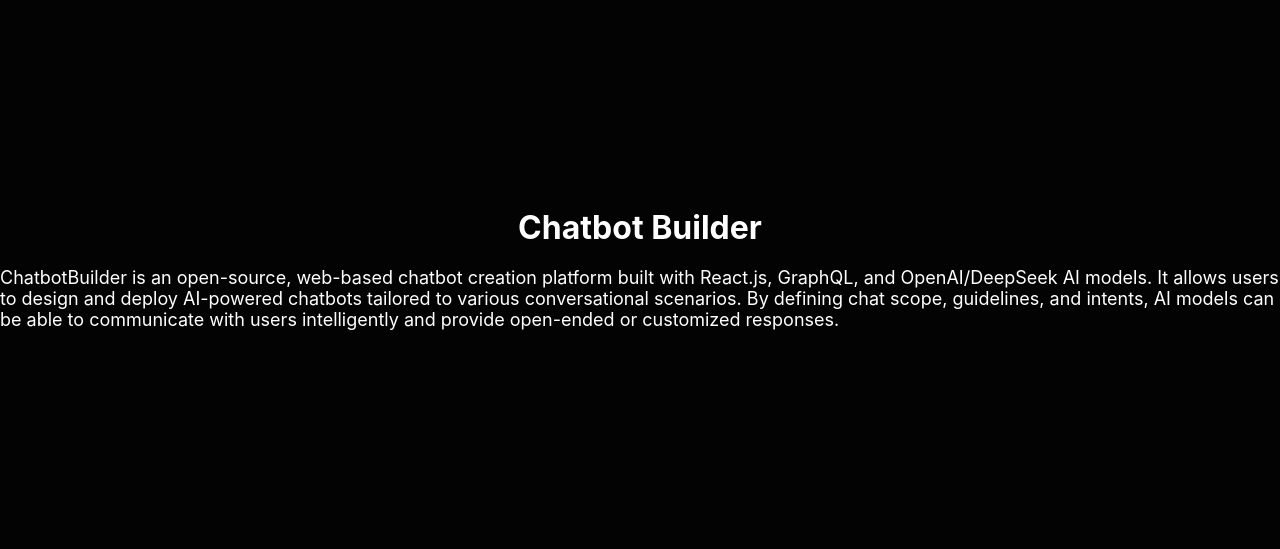
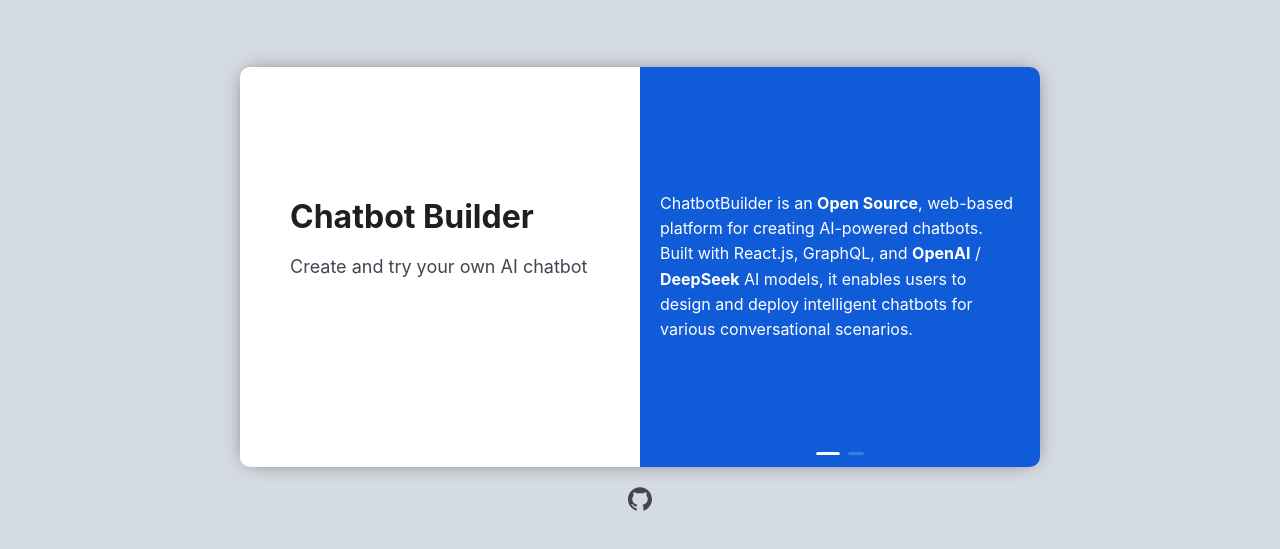
Before and after one commit to bobbylkchao/ChatbotBuilder, a React (Create React App) app in the folder app/: page / in a window 1280 px wide. Shown: the part 101-650 px from the top of the page. Built offline with nearby package versions, Linux system fonts and the light colour scheme; no server answers.

Commit message:
Update: sign in page

```diff
--- a/app/src/components/auth-wrapper/styled.tsx
+++ b/app/src/components/auth-wrapper/styled.tsx
@@ -11,7 +11,8 @@
   flex-direction: column;
   height: 100%;
   background-color: ${themeConfig.backgroundColor.lighter};
-  width: 200px;
+  width: 250px;
+  min-width: 250px;
 `
 
 export const StyledRightContainer = styled.div`
@@ -19,6 +20,7 @@
   flex-direction: column;
   height: 100%;
   width: 100%;
+  min-width: 800px;
   padding: 0 15px;
   background-color: #ffffff;
   color: ${themeConfig.textColor.lighter};
--- a/app/src/components/github-icon/index.tsx
+++ b/app/src/components/github-icon/index.tsx
@@ -3,10 +3,15 @@
 import { GithubOutlined } from '@ant-design/icons'
 import { Wrapper } from './styled'
 
-const GitHubIcon = (): React.ReactElement => {
+interface GitHubIconArgs {
+  color?: string
+  flex?: string | number
+}
+
+const GitHubIcon = ({ color, flex }: GitHubIconArgs): React.ReactElement => {
   return (
-    <Wrapper>
-      <Link to={process.env.REACT_APP_APP_REPO || ''} target="_blank" rel="noopener noreferrer">
+    <Wrapper color={color} flex={flex}>
+      <Link to={process.env.REACT_APP_APP_REPO || ''} target="_blank" rel="noopener noreferrer" title='ChatbotBuilder Github Repo'>
         <GithubOutlined/>
       </Link>
     </Wrapper>
--- a/app/src/components/github-icon/styled.tsx
+++ b/app/src/components/github-icon/styled.tsx
@@ -1,15 +1,15 @@
 import styled from 'styled-components'
 import { themeConfig } from '../../theme/config'
 
-export const Wrapper = styled.div`
+export const Wrapper = styled.div<{ color?: string, flex?: string | number }>`
   display: flex;
-  flex: 1;
+  flex: ${({ flex }) => flex || 1};
   align-items: end;
   justify-content: center;
   padding-bottom: 20px;
 
   a {
-    color: ${themeConfig.textColor.primary};
+    color: ${({ color }) => color || themeConfig.textColor.primary};
   }
 
   span {
--- a/app/src/components/google-sign-in/index.tsx
+++ b/app/src/components/google-sign-in/index.tsx
@@ -79,7 +79,6 @@
             toast.error('Login Failed')
           }
         }}
-        theme='outline'
         text='signin_with'
         containerProps={{
           style: {
--- a/app/src/components/header/styled.tsx
+++ b/app/src/components/header/styled.tsx
@@ -1,14 +1,14 @@
 import styled from 'styled-components'
 import { themeConfig } from '../../theme/config'
 
-export const HeaderH1 = styled.h1`
-  color: ${themeConfig.textColor};
+export const HeaderH1 = styled.h1<{ color?: string }>`
+  color: ${({ color }) => color || themeConfig.textColor};
   margin: 10px 0;
   display: flex;
 `
 
-export const HeaderH2 = styled.h2`
-  color: ${themeConfig.textColor.primary};
+export const HeaderH2 = styled.h2<{ color?: string }>`
+  color: ${({ color }) => color || themeConfig.textColor.primary};
   font-size: ${themeConfig.textSize.large};
   margin: 10px 0;
   display: flex;
--- /dev/null
+++ b/app/src/pages/sign-in/carousel.tsx
@@ -0,0 +1,22 @@
+import React from 'react'
+import { Carousel } from 'antd'
+import { CarouselItemContainer } from './styled'
+
+const SignInCarousel: React.FC = () => {
+  return (
+    <Carousel autoplay={true} autoplaySpeed={5000}>
+      <CarouselItemContainer>
+        <div style={{ padding: 20 }}>
+          <p>ChatbotBuilder is an <b>Open Source</b>, web-based platform for creating AI-powered chatbots. Built with React.js, GraphQL, and <b>OpenAI</b> / <b>DeepSeek</b> AI models, it enables users to design and deploy intelligent chatbots for various conversational scenarios.</p>
+        </div>
+      </CarouselItemContainer>
+      <CarouselItemContainer>
+        <div style={{ padding: 20 }}>
+          <p>By defining chat scope, guidelines, and intents, users can shape how the chatbot interacts, ensuring meaningful and context-aware conversations. Whether for <b>open-ended</b> or <b>tailored</b> responses, ChatbotBuilder enhances AI-driven communication with ease.</p>
+        </div>
+      </CarouselItemContainer>
+    </Carousel>
+  )
+}
+
+export default SignInCarousel
--- a/app/src/pages/sign-in/index.tsx
+++ b/app/src/pages/sign-in/index.tsx
@@ -2,17 +2,35 @@
 import { Wrapper } from '../../components/wrapper/styled'
 import { HeaderH1, HeaderH2 } from '../../components/header/styled'
 import GoogleSignIn from '../../components/google-sign-in'
-import { SignInContainer } from './styled'
+import { SignInWrapper, SignInContainer, LeftContainer, RightContainer } from './styled'
+import { themeConfig } from '../../theme/config'
+import GitHubIcon from '../../components/github-icon'
+import SignInCarousel from './carousel'
 
 const SignInPage = (): React.ReactElement => {
   document.title = process.env.REACT_APP_APP_NAME || ''
   return (
     <Wrapper>
-      <SignInContainer>
-        <HeaderH1>{ process.env.REACT_APP_APP_NAME }</HeaderH1>
-        <HeaderH2>{ process.env.REACT_APP_APP_DESC }</HeaderH2>
-        <GoogleSignIn />
-      </SignInContainer>
+      <SignInWrapper>
+        <SignInContainer>
+          <LeftContainer>
+            <HeaderH1
+              color={themeConfig.textColor.contrast}>
+              { process.env.REACT_APP_APP_NAME }
+            </HeaderH1>
+            <HeaderH2
+              color={themeConfig.textColor.xLighter}
+            >
+              Create and try your own AI chatbot
+            </HeaderH2>
+            <GoogleSignIn />
+          </LeftContainer>
+          <RightContainer>
+            <SignInCarousel />
+          </RightContainer>
+        </SignInContainer>
+        <GitHubIcon color={themeConfig.textColor.xLighter} flex='none'/>
+      </SignInWrapper>
     </Wrapper>
   )
 }
--- a/app/src/pages/sign-in/styled.tsx
+++ b/app/src/pages/sign-in/styled.tsx
@@ -1,9 +1,52 @@
 import styled from 'styled-components'
+import { themeConfig } from '../../theme/config'
 
-export const SignInContainer = styled.div`
+export const SignInWrapper = styled.div`
   display: flex;
   flex-direction: column;
   align-items: center;
   justify-content: center;
+  height: 100vh;
+  width: 100vw;
+  background-color: #D5DBE2;
+`
+
+export const SignInContainer = styled.div`
+  display: flex;
+  flex-direction: row;
+  align-items: center;
+  justify-content: center;
+  background-color: #ffffff;
+  border-radius: 10px;
+  width: 800px;
+  height: 400px;
+  box-shadow: 0px 0px 21px -8px rgba(0,0,0,0.75);
+  margin-bottom: 20px;
+`
+
+export const LeftContainer = styled.div`
+  display: flex;
+  flex-direction: column;
+  width: 50%;
+  padding: 50px;
+`
+
+export const RightContainer = styled.div`
+  display: flex;
+  flex-direction: column;
+  width: 50%;
   height: 100%;
+  background-color: #105BD8;
+  border-top-right-radius: 10px;
+  border-bottom-right-radius: 10px;
 `
+
+export const CarouselItemContainer = styled.div`
+  display: flex !important;
+  flex-direction: column;
+  height: 400px;
+  font-size: ${themeConfig.textSize.default};
+  color: #ffffff;
+  justify-content: center;
+  align-items: center;
+`
--- a/app/src/theme/config.ts
+++ b/app/src/theme/config.ts
@@ -18,6 +18,7 @@
     primary: '#ffffff',
     contrast: '#1f1f1f',
     lighter: '#001833',
+    xLighter: '#434550',
   },
   textSize: {
     default: '16px',
```
Also changed, not shown: 2 other files (tests, documents, lock files or other folders).
